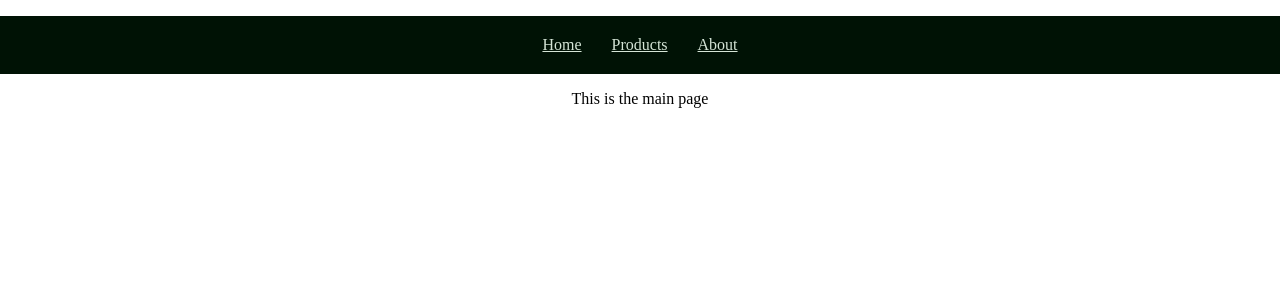
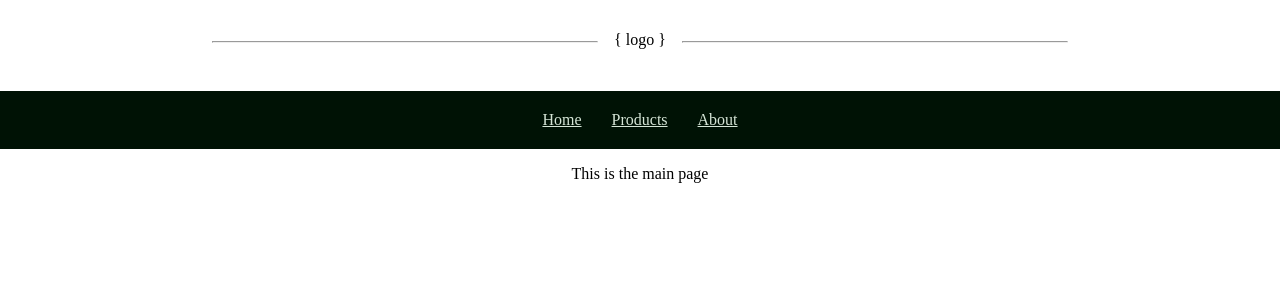
Before and after one commit to nickedwards109/nourish-bakehouse, a React app in the folder ui/: page / in a window 1280 px wide. Shown: the top 300 px of the page. Built offline with nearby package versions, Linux system fonts and the light colour scheme; no server answers; what react-schema would draw is missing.

Commit message:
add basic logo header

```diff
--- a/ui/src/App.js
+++ b/ui/src/App.js
@@ -1,5 +1,6 @@
 import React from 'react'
 import { BrowserRouter as Router, Route } from 'react-router-dom'
+import LogoPanel from 'components/logoPanel'
 import Nav from 'components/nav'
 import AboutScreen from 'screens/about'
 import MainScreen from 'screens/main'
@@ -22,6 +23,7 @@
   render() {
     return (
       <div className={styles.container}>
+        <LogoPanel />
         <Router>
           <Nav />
 
--- /dev/null
+++ b/ui/src/components/logoPanel/index.js
@@ -0,0 +1,39 @@
+import React from 'react'
+import classnames from 'classnames'
+import styles from './index.scss'
+
+export default class LogoPanel extends React.Component {
+  constructor(props) {
+    super(props)
+    this.state = {
+      isMounted: false,
+    }
+  }
+
+  componentDidMount() {
+    setTimeout(() => this.setState({ isMounted: true }))
+  }
+
+  render() {
+    return (
+      <div className={styles.container}>
+        {this.renderLine()}
+        {this.renderLogo()}
+        {this.renderLine()}
+      </div>
+    )
+  }
+
+  renderLine = () => (
+    <hr
+      aria-hidden
+      className={classnames(styles.line, !this.state.isMounted && styles.initial)}
+    />
+  )
+
+  renderLogo = () => (
+    <span className={classnames(styles.logoContainer, !this.state.isMounted && styles.initial)}>
+      {'{ logo }'}
+    </span>
+  )
+}
--- /dev/null
+++ b/ui/src/components/logoPanel/index.scss
@@ -0,0 +1,30 @@
+$line-transition: 1.5s ease-in-out;
+$logo-transition: 1.5s ease-out;
+
+.container {
+  height: 75px;
+}
+
+.line {
+  display: inline-block;
+  opacity: 1;
+  transition: width $line-transition, opacity $line-transition;
+  width: 30%;
+
+  &.initial {
+    opacity: 0;
+    width: 1%;
+  }
+}
+
+.logoContainer {
+  line-height: 80px;
+  margin: 0 16px;
+  opacity: 1;
+  transition: opacity $logo-transition;
+  vertical-align: super;
+
+  &.initial {
+    opacity: 0;
+  }
+}
```
